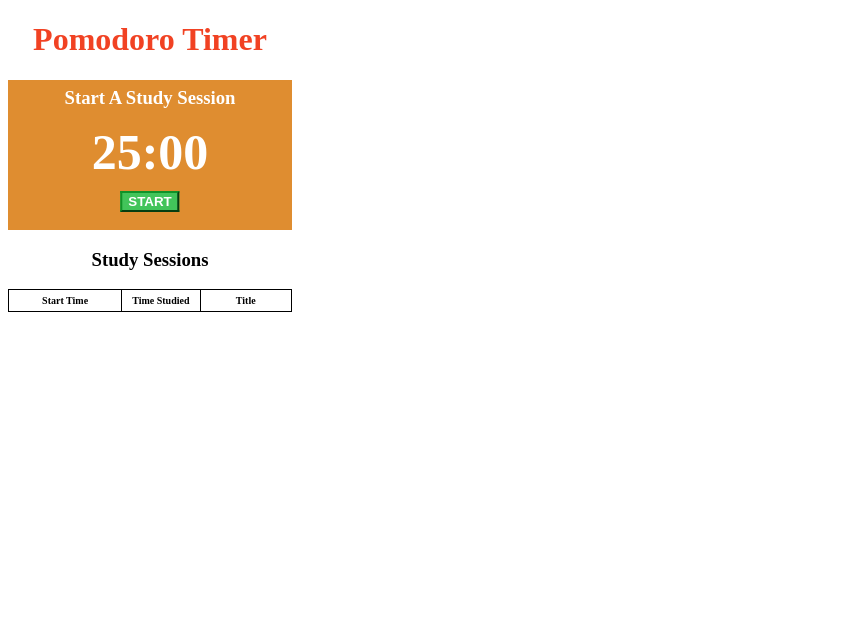
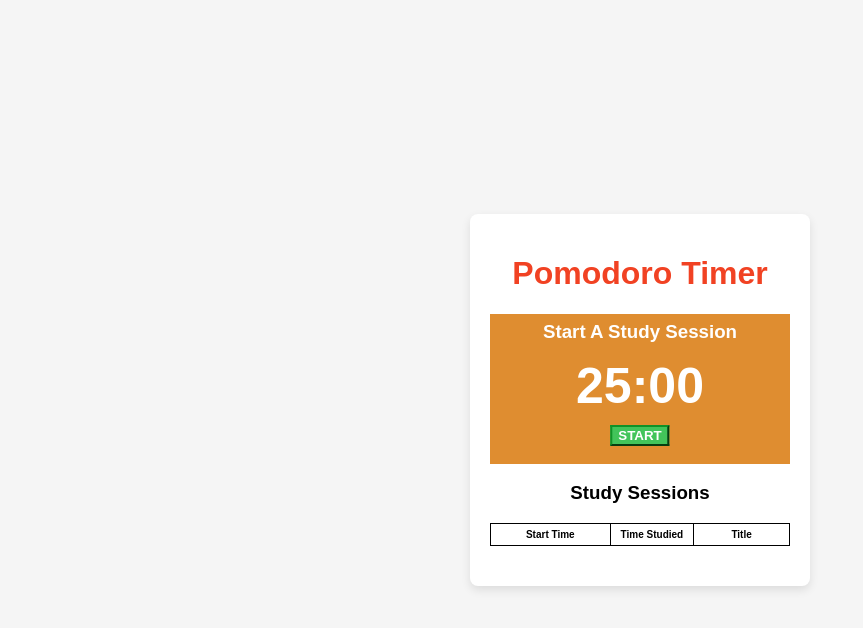
Before and after one commit to fonsirada/pomodoro-app, a plain HTML site: page index.html in a window 1280 px wide. Shown: the whole page, without its empty margins (0-863 px from the left). Drawn offline with Linux system fonts and the light colour scheme; no server answers.

Commit message:
fixed display to center the timer better

```diff
--- a/style.css
+++ b/style.css
@@ -1,6 +1,23 @@
 html {
-    width: 300px;
+    height: 100%;
+    margin: 0;
+    padding: 0;
+    display: flex;
+    justify-content: center;
+    align-items: center;
+    font-family: Arial, sans-serif;
+    background-color: #f5f5f5;
     overflow-y: scroll;
+}
+
+body {
+    max-width: 300px;
+    width: 100%;
+    background-color: #fff;
+    padding: 20px;
+    box-shadow: 0px 4px 10px rgba(0, 0, 0, 0.1);
+    border-radius: 8px;
+    text-align: center;
 }
 
 #title {
```
